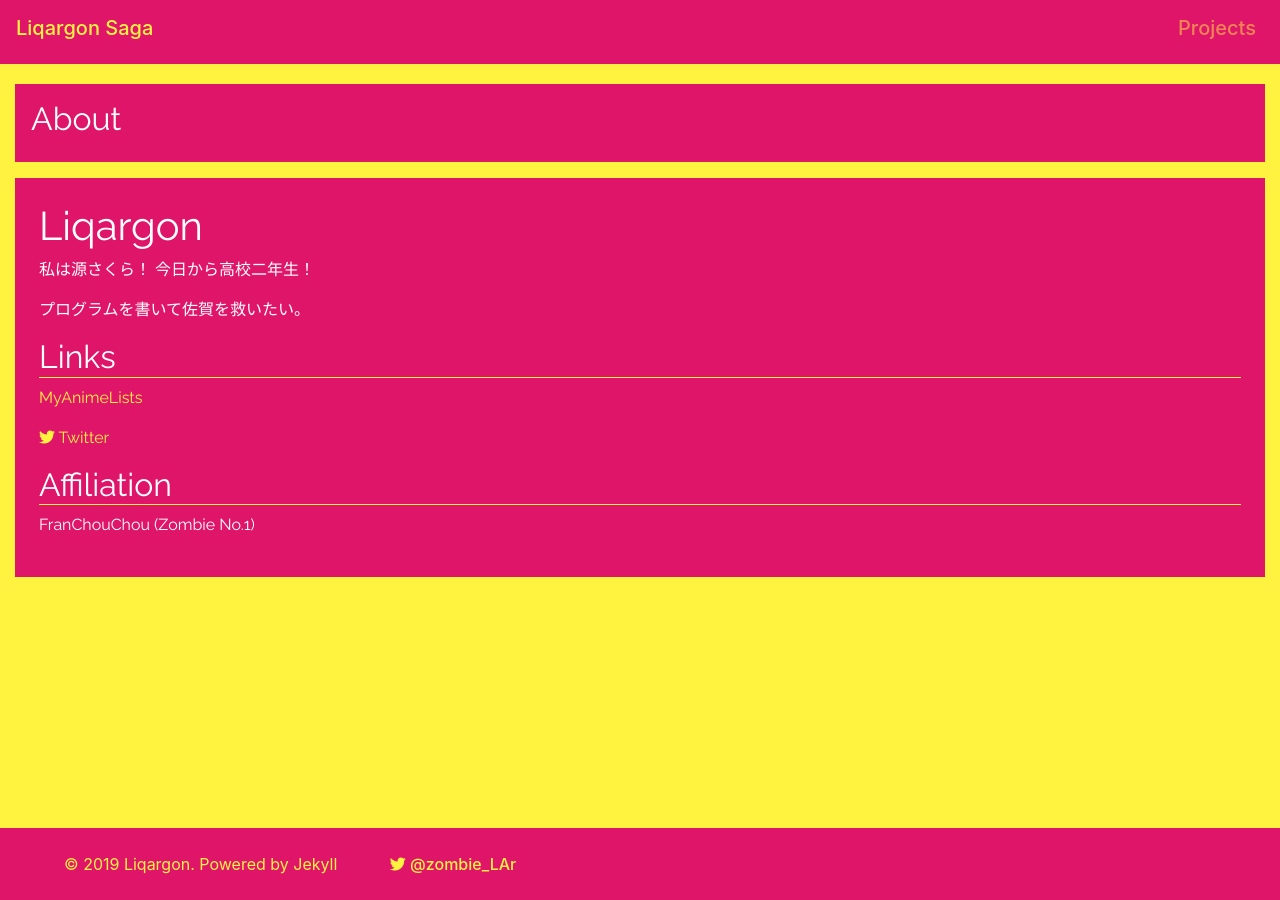
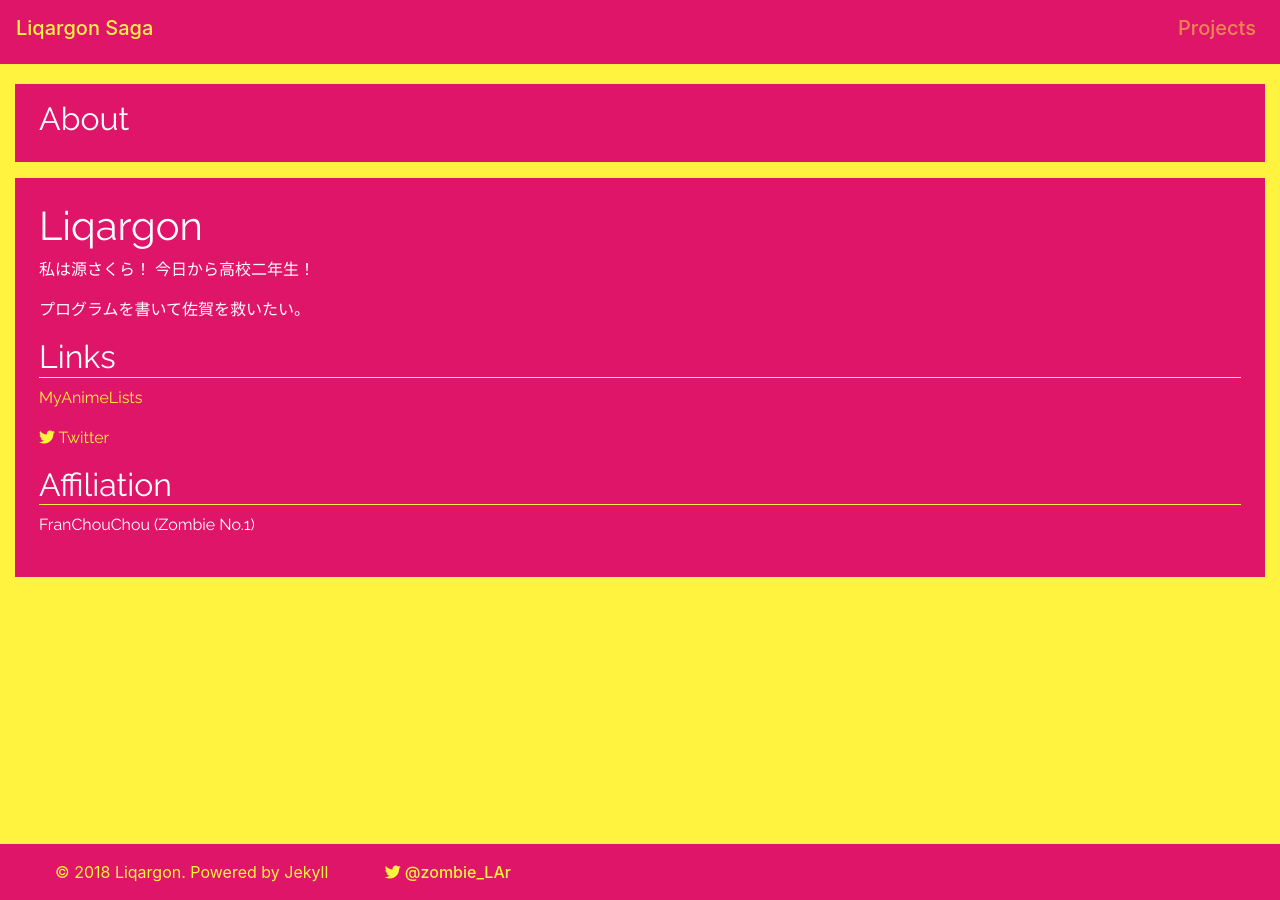
Before and after one commit to liqargon/liqargon.github.io, a Jekyll site: the page built from index.md, in a window 1280 px wide. Built offline with Jekyll 4.4.1, drawn with Linux system fonts in a browser that asks for light colours; nearby versions of some CDN libraries; our own code applies the rules of GitHub Pages for plain Markdown files.

Commit message:
[fix]adjust layout

```diff
--- a/_layouts/default.html
+++ b/_layouts/default.html
@@ -24,10 +24,16 @@
     </div>
 
 
-    <footer class="footer mt-auto py-4">
-        <div class="footer-s-container px-3">
-                <span class="text-zombie-y text-muted text-left px-5">&copy; 2019 Liqargon. Powered by Jekyll</span>
-                <a class="text-zombie-y h6" href="https://twitter.com/zombie_LAr"><i class="fab fa-twitter"></i> @zombie_LAr</a>
+    <footer class="footer mt-auto pt-3">
+        <div class="footer-s-container">
+            <ul>
+                <li class="mr-5">
+                    <span class="text-zombie-y text-muted text-left">&copy; 2018 Liqargon. Powered by Jekyll</span>
+                </li>
+                <li>
+                    <a class="text-zombie-y h6" href="https://twitter.com/zombie_LAr"><i class="fab fa-twitter mx-1"></i>@zombie_LAr</a>
+                </li>
+            </ul>
         </div>
     </footer>
 
--- a/_layouts/frontpage.html
+++ b/_layouts/frontpage.html
@@ -5,7 +5,7 @@
 
 
 <section class="col-12 my-3">
-    <div class="col-12 p-3 my-1 bg-zombie-m text-zombie-w">
+    <div class="col-12 px-4 py-3 my-1 bg-zombie-m text-zombie-w">
         <h2>About</h2>
     </div>
     <article class="col-12 p-4 my-3 bg-zombie-m text-zombie-w">
--- a/_layouts/page.html
+++ b/_layouts/page.html
@@ -4,7 +4,7 @@
 
 
 <section class="col-12 my-3">
-    <div class="col-12 p-3 my-1 bg-zombie-m text-zombie-w">
+    <div class="col-12 px-4 py-3 my-1 bg-zombie-m text-zombie-w">
         <h2>{{ page.title }}</h2>
     </div>
     <article class="col-12 p-4 my-3 bg-zombie-m text-zombie-w">
--- a/static/css/style.css
+++ b/static/css/style.css
@@ -111,6 +111,9 @@
 .footer {
     background-color: #df1569;
 }
+.footer li{
+    display: inline-block;
+}
 
 img {
     max-width: 100%;
```
